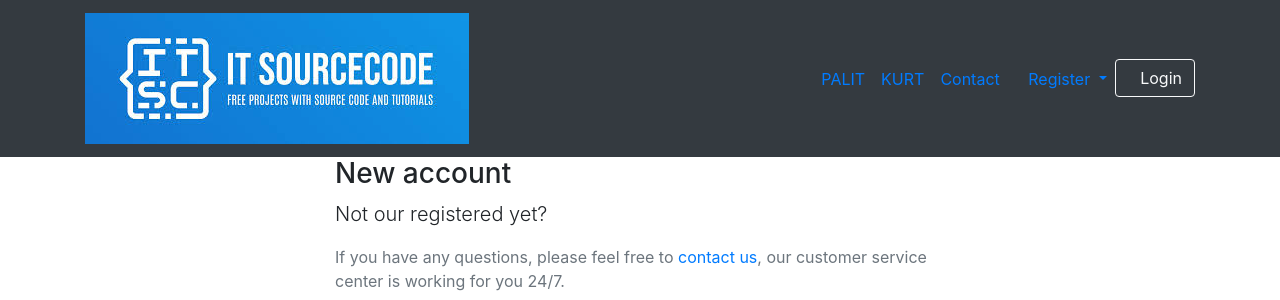
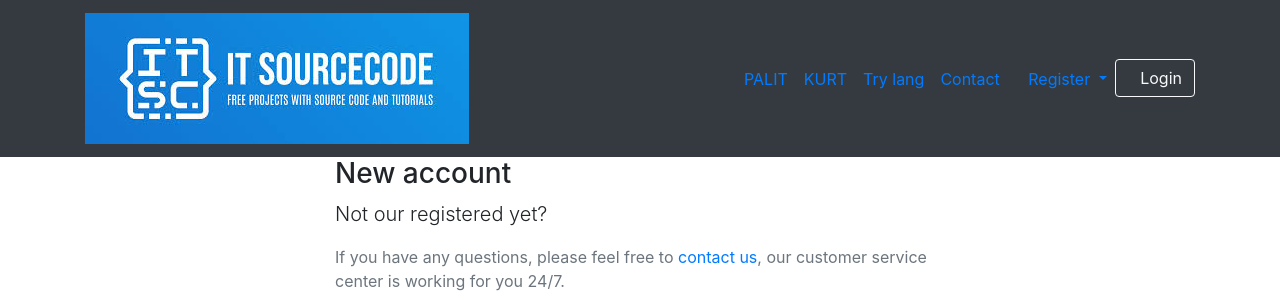
Before and after one commit to rsl081/job-portal-django-elective-5, a Django app: page /employee/register in a window 1280 px wide. Shown: the top 300 px of the page. Run offline with Django 3.2, Linux system fonts and the light colour scheme; some libraries are stand-ins or nearby versions.

Commit message:
josel-try-dagdag-nav

```diff
--- a/templates/base.html
+++ b/templates/base.html
@@ -55,6 +55,9 @@
                     </li>
                     <li class="nav-item">
                         <a href="#" class="nav-link">KURT</a>
+                    </li>
+                    <li class="nav-item">
+                        <a href="#" class="nav-link">Try lang</a>
                     </li>
                     <li class="nav-item">
                         <a href="#" class="nav-link">Contact</a>
```
